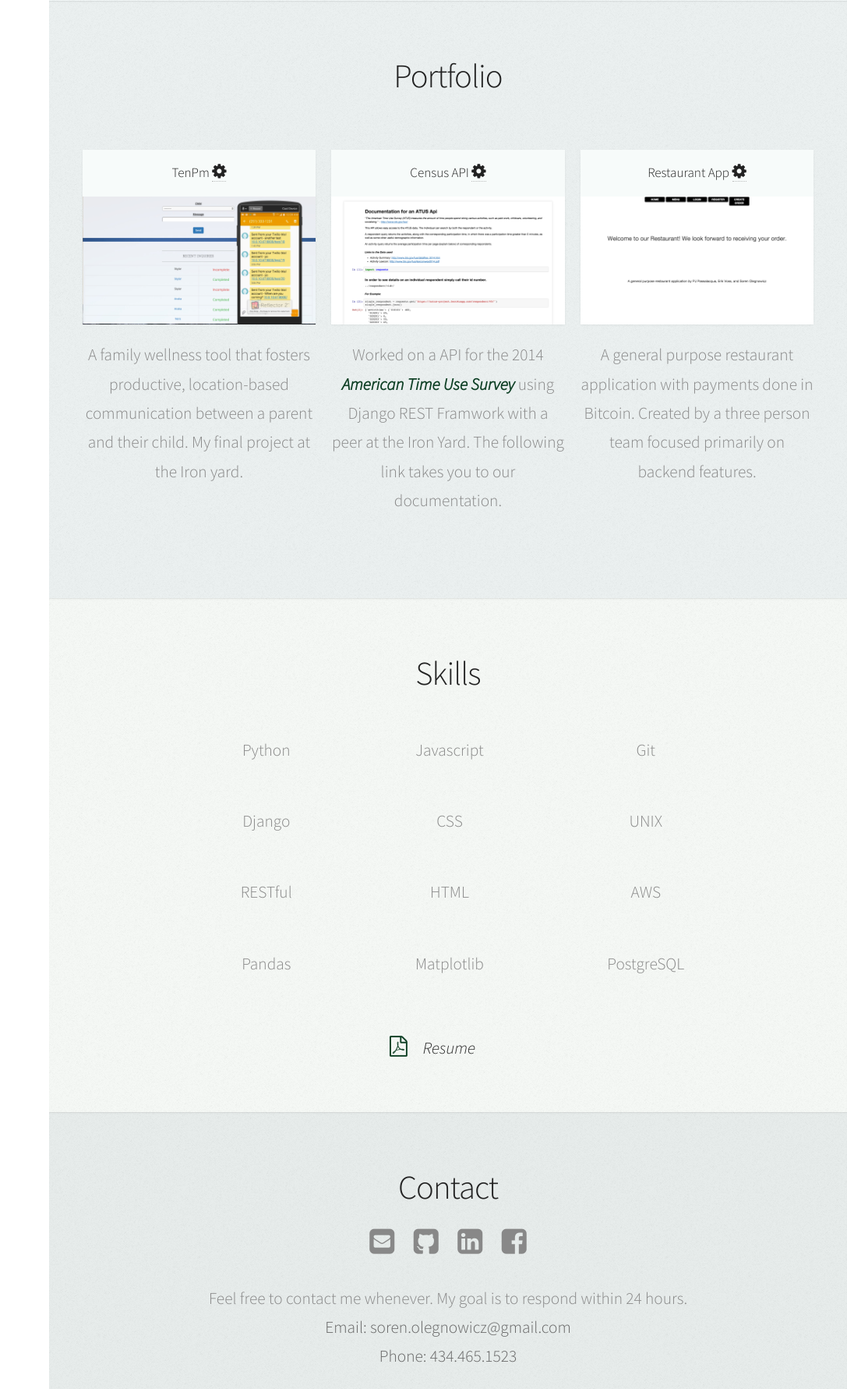
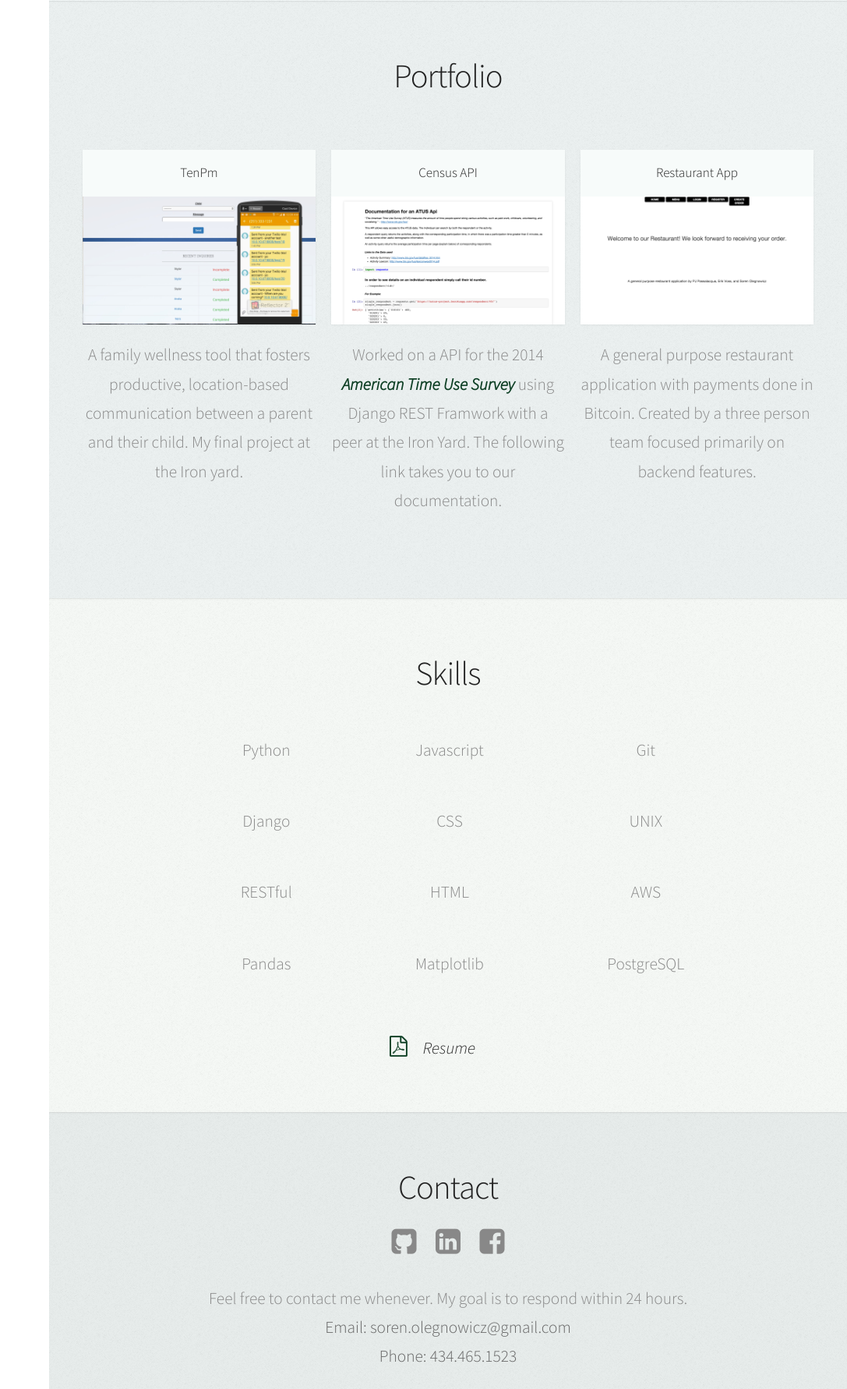
Before and after one commit to SorenOlegnowicz/folio, a Django app: page / in a window 1280 px wide. Shown: the part 1605-3386 px from the top of the page at 78% size, without its empty margins (193-1280 px from the left). Run offline with Django 3.2, Linux system fonts and the light colour scheme.

Commit message:
some button updates

```diff
--- a/website/templates/webpage.html
+++ b/website/templates/webpage.html
@@ -127,7 +127,7 @@
 								<div class="4u 12u$(mobile)">
 									<article class="item">
                                         <header>
-											<h3>TenPm <a class="icon fa-cog"><span class="label">Notes</span></a></h3>
+											<h3>TenPm</h3>
 										</header>
 										<a href="#" class="image fit"><img src="{% static 'images/tenpm.jpeg' %}" alt="" /></a>
 									</article>
@@ -137,7 +137,7 @@
 								<div class="4u 12u$(mobile)">
 									<article class="item">
                                         <header>
-											<h3>Census API <a class="icon fa-cog"><span class="label">Notes</span></a></h3>
+											<h3>Census API</h3>
 										</header>
 										<a href="https://autus-project.herokuapp.com/" class="image fit" target="_blank"><img src="{% static 'images/census.JPEG' %}" alt="" /></a>
 									</article>
@@ -147,7 +147,7 @@
 								<div class="4u$ 12u$(mobile)">
 									<article class="item">
                                         <header>
-											<h3>Restaurant App <a class="icon fa-cog"><span class="label">Notes</span></a></h3>
+											<h3>Restaurant App</h3>
 										</header>
 										<a href="#" class="image fit" target="_blank"><img src="{% static 'images/teamz.JPEG' %}" alt="" /></a>
 									</article>
@@ -198,7 +198,6 @@
 								<h2>Contact</h2>
 							</header>
                             <ul class="icons eycon" style="margin-bottom: 1em !important;">
-                                <li><a class="icon fa-envelope-square"><span class="label">email</span></a></li>
                                 <li><a href="https://github.com/SorenOlegnowicz" class="icon fa-github-square"><span class="label">Github</span></a></li>
                                 <li><a href="https://www.linkedin.com/profile/view?id=AAMAAA_KTNMBEhyX7PWjY4NT7ImCJcmUMZbFbmw&trk=hp-identity-name" class="icon fa-linkedin-square"><span class="label">Linkedin</span></a></li>
                                 <li><a href="https://www.facebook.com/soren.olegnowicz" class="icon fa-facebook-square"><span class="label">Facebook</span></a></li>
```
